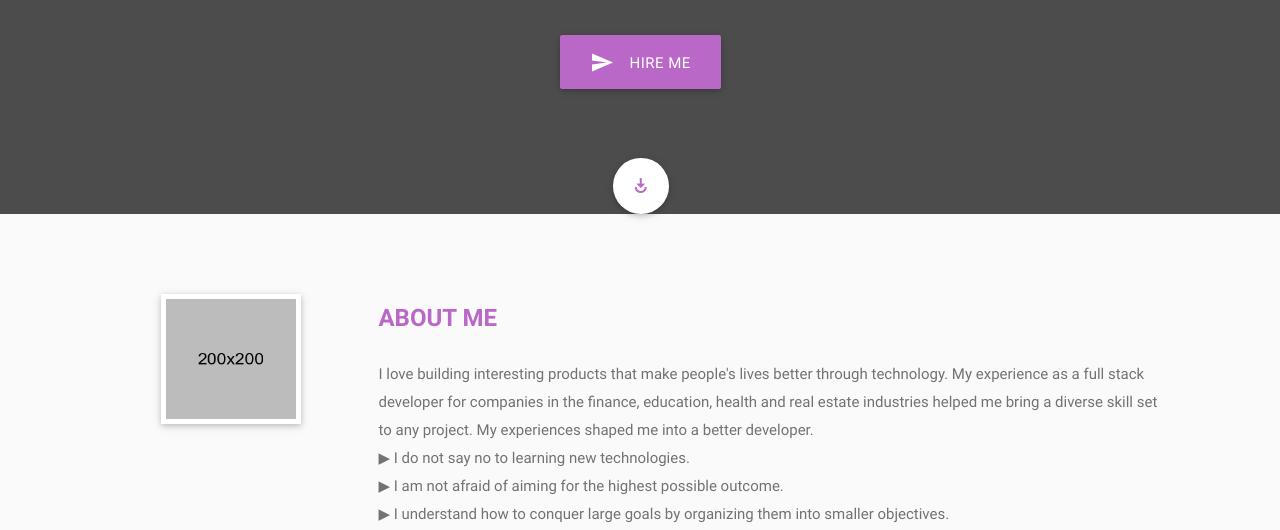
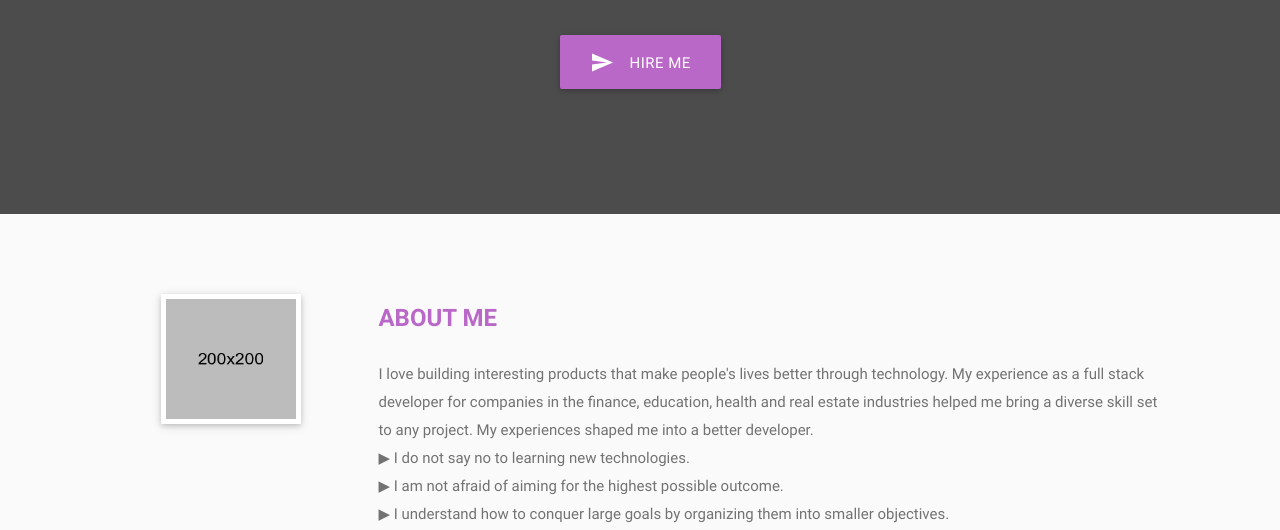
Before and after one commit to loteresa2/loteresa2.github.io, a plain HTML site: page index.html in a window 1280 px wide. Shown: the part 270-800 px from the top of the page. Drawn offline with nearby package versions, Linux system fonts and the light colour scheme.

Commit message:
Removed the button above about me

```diff
--- a/index.html
+++ b/index.html
@@ -78,8 +78,8 @@
                       <p>Full Stack And Mobile Developer</p>
                       <a class="hire-me-btn btn waves-effect waves-light btn-large" href="#footer">Hire Me <i class="mdi-content-send left"></i>
                       </a>
-                      <!-- Call to About Button -->
-                      <button class="btn btn-floating waves-effect waves-light btn-large white call-to-about"><i class="material-icons">play_for_work</i></button>
+                      <!-- Call to About Button
+                      <button class="btn btn-floating waves-effect waves-light btn-large white call-to-about"><i class="material-icons">play_for_work</i></button>   -->
                     </div>
                   </div>
                 </div>
```
